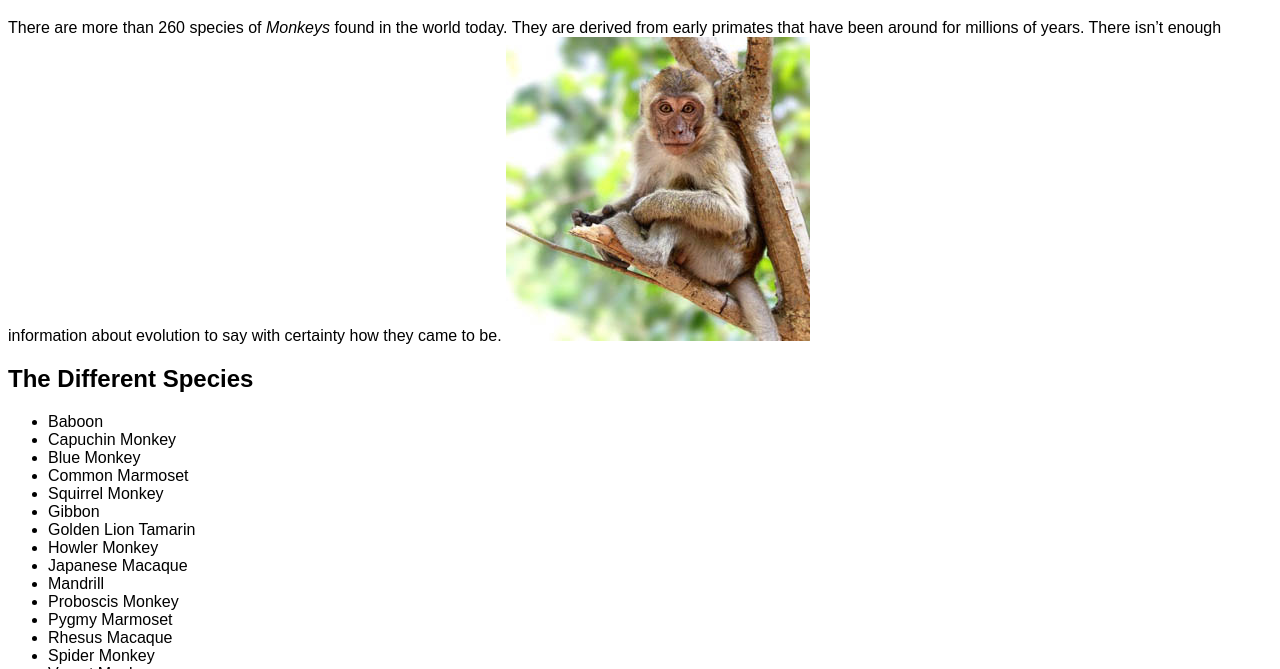
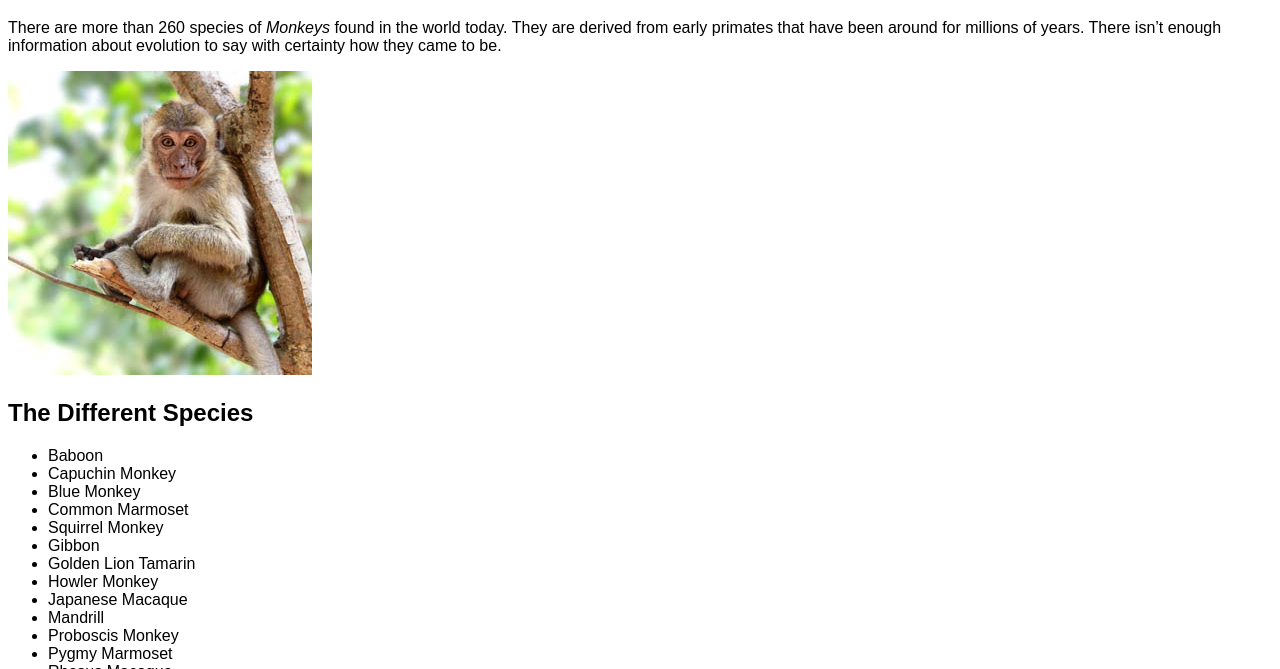
Before and after one commit to katie-wasylko/activity-css, a plain HTML site: page index.html in a window 1280 px wide. Shown: the part 131-800 px from the top of the page. Drawn offline with Linux system fonts and the light colour scheme.

Commit message:
error fixed

```diff
--- a/index.html
+++ b/index.html
@@ -11,7 +11,7 @@
 
     <h1>Monkeys</h1>
 
-    <p1>There are more than 260 species of <em>Monkeys</em> found in the world today. They are derived from early primates that have been around for millions of years. There isn’t enough information about evolution to say with certainty how they came to be.</p1>
+    <p>There are more than 260 species of <em>Monkeys</em> found in the world today. They are derived from early primates that have been around for millions of years. There isn’t enough information about evolution to say with certainty how they came to be.</p>
 
     <img src="images/monkeytwo.jpg" alt="Single Monkey">
 
```
